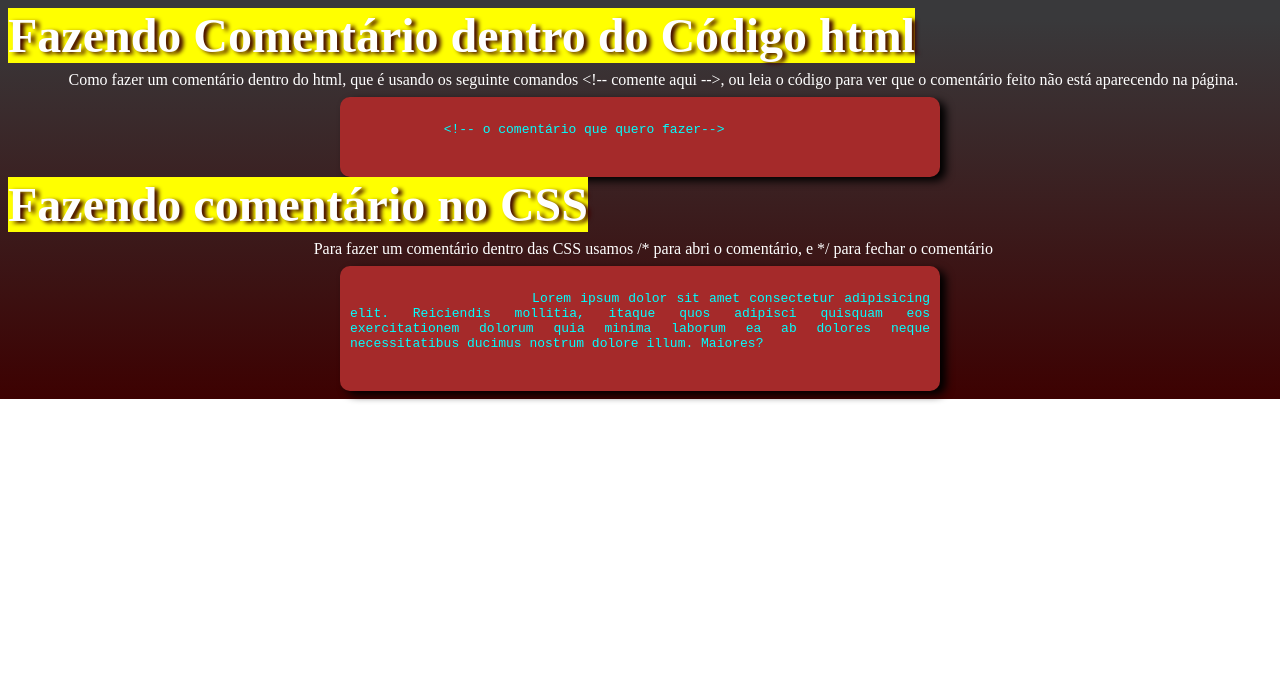
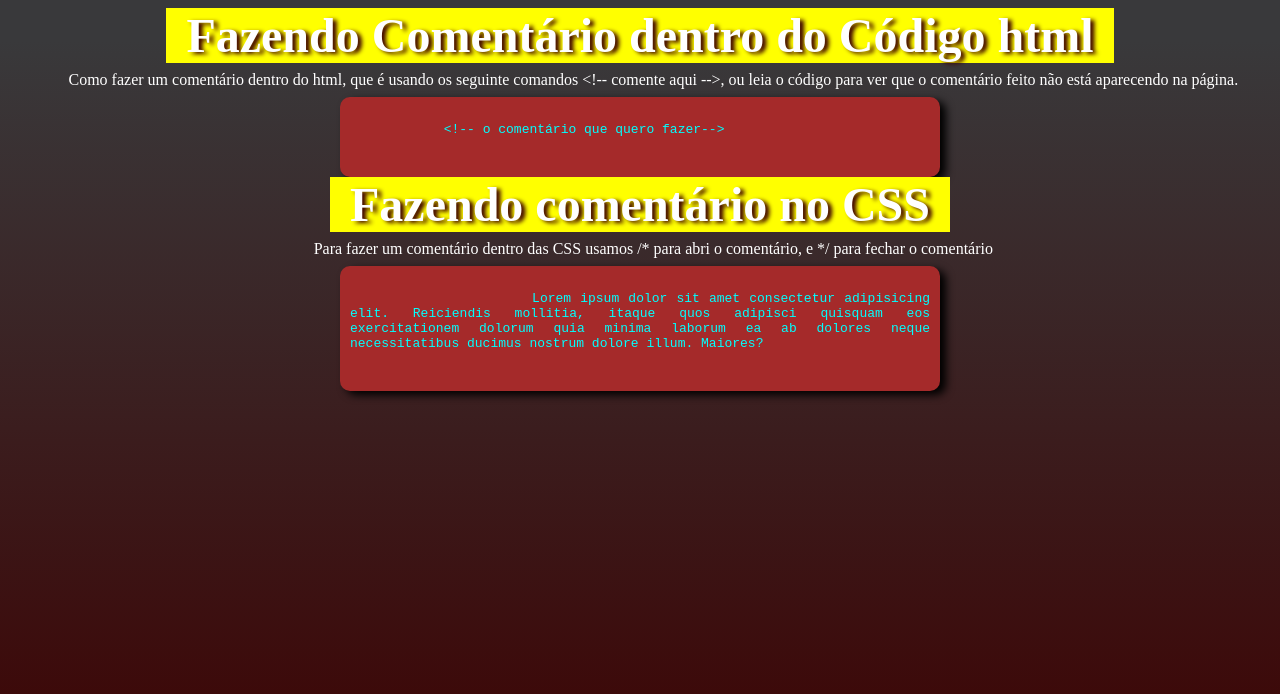
Before and after one commit to ramonstaticx/cursos, a plain HTML site: page comentando-no-html.html in a window 1280 px wide. Drawn offline with Linux system fonts and the light colour scheme; a web font is replaced by a local one.

Commit message:
adicionado class em todas h1

```diff
--- a/comentando-no-html.html
+++ b/comentando-no-html.html
@@ -1,5 +1,6 @@
 <!DOCTYPE html>
 <html lang="pt-br">
+
 <head>
     <meta charset="UTF-8">
     <meta http-equiv="X-UA-Compatible" content="IE=edge">
@@ -9,27 +10,32 @@
     <link rel="shortcut icon" href="./favicon/favicon-32x32.png" type="image/x-icon">
 
 </head>
-<body><section>
-    <h1>Fazendo Comentário dentro do  Código html</h1></section>
+<!--lembrar de tirar o body id, assim q a pg atingir toda vh
+-->
+<body id="body-pg">
+    <div class="container-title">
+        <h1>Fazendo Comentário dentro do Código html</h1>
+    </div>
     <div>
-        <p>Como fazer um comentário dentro do html, que é usando os seguinte comandos &lt;!-- comente aqui --&gt;, ou leia o
+        <p>Como fazer um comentário dentro do html, que é usando os seguinte comandos &lt;!-- comente aqui --&gt;, ou
+            leia o
             código para ver que o comentário feito não está aparecendo na página.
         </p>
     </div>
     <div>
-    <pre>
+        <pre>
         <code>
             &lt;!-- o comentário que quero fazer--&gt;
         </code>
     </pre>
     </div>
-    <section>
+    <div class="container-title">
         <h1>Fazendo comentário no CSS</h1>
-    </section>
+    </div>
     <div>
         <p>Para fazer um comentário dentro das CSS usamos /* para abri o comentário, e */ para fechar o comentário</p>
         <p>
-            <pre>
+        <pre>
                 <code>
                     Lorem ipsum dolor sit amet consectetur adipisicing elit. Reiciendis mollitia, itaque quos adipisci quisquam eos exercitationem dolorum quia minima laborum ea ab dolores neque necessitatibus ducimus nostrum dolore illum. Maiores?
                 </code>
@@ -37,4 +43,5 @@
         </p>
     </div>
 </body>
+
 </html>
--- a/style-do-html.css
+++ b/style-do-html.css
@@ -48,9 +48,16 @@ div>p {
     text-align: center;
 }
 
+.container-title {
+    display: flex;
+    flex-direction: row;
+    align-items: center;
+    justify-content: center;
+}
 
 h1 {
-    display: inline-block;
+    width: fit-content;
+    padding: 0 20px;
     background-color: yellow;
     text-align: center;
     color: white;
```
Also changed, not shown: ancora-hiperlinks.html (+3 -1 lines), atributos-globais.html (+7 -2 lines), carcter-reserv.html (+3 -1 lines), cores.html (+3 -1 lines), fontes.html (+3 -1 lines), formatacao-html.html (+3 -1 lines), img-favicon.html (+3 -1 lines), index.html (+6 -2 lines), lista.html (+3 -1 lines), tabelas.html (+3 -1 lines), tags.html (+3 -1 lines).
